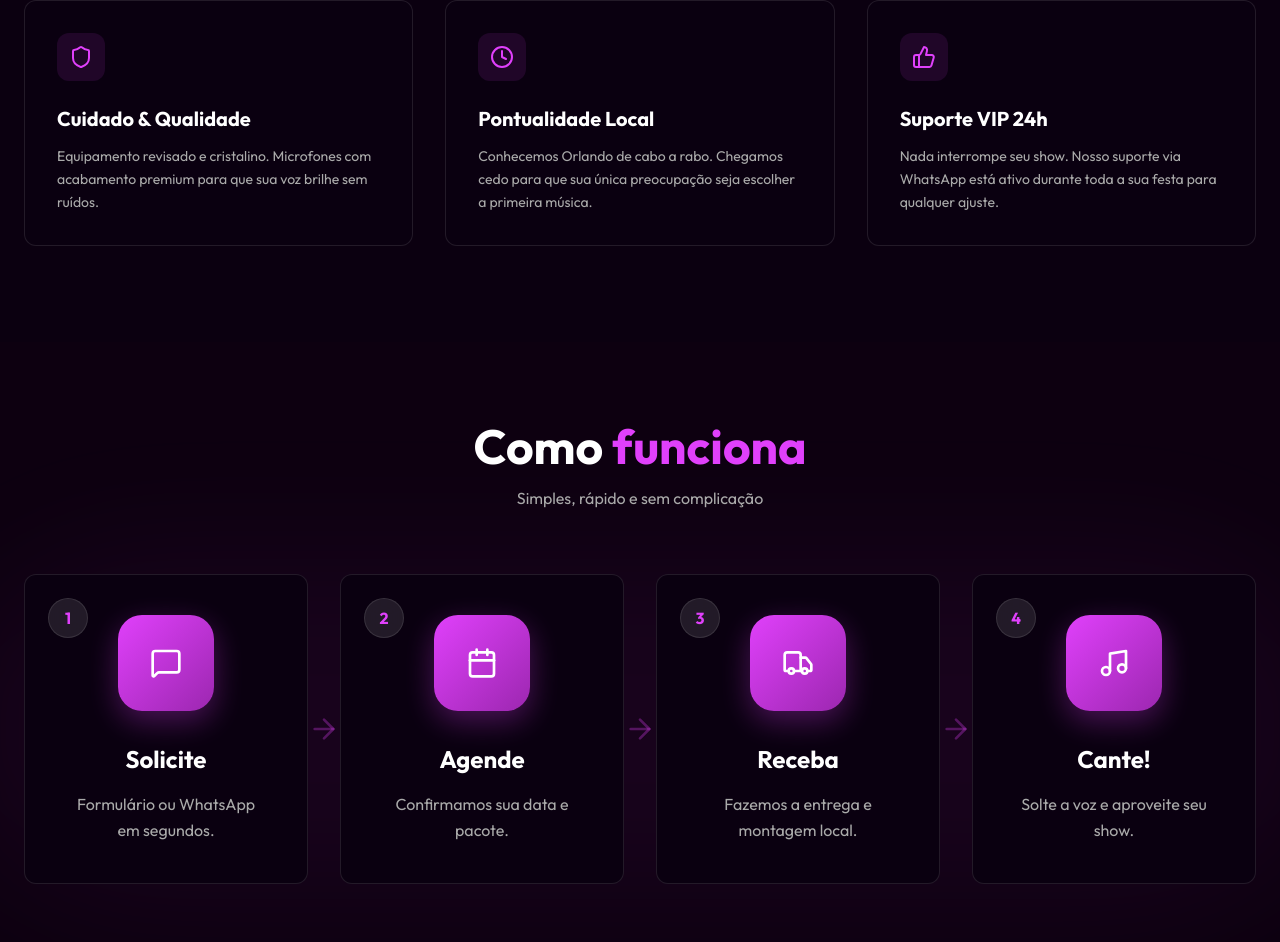
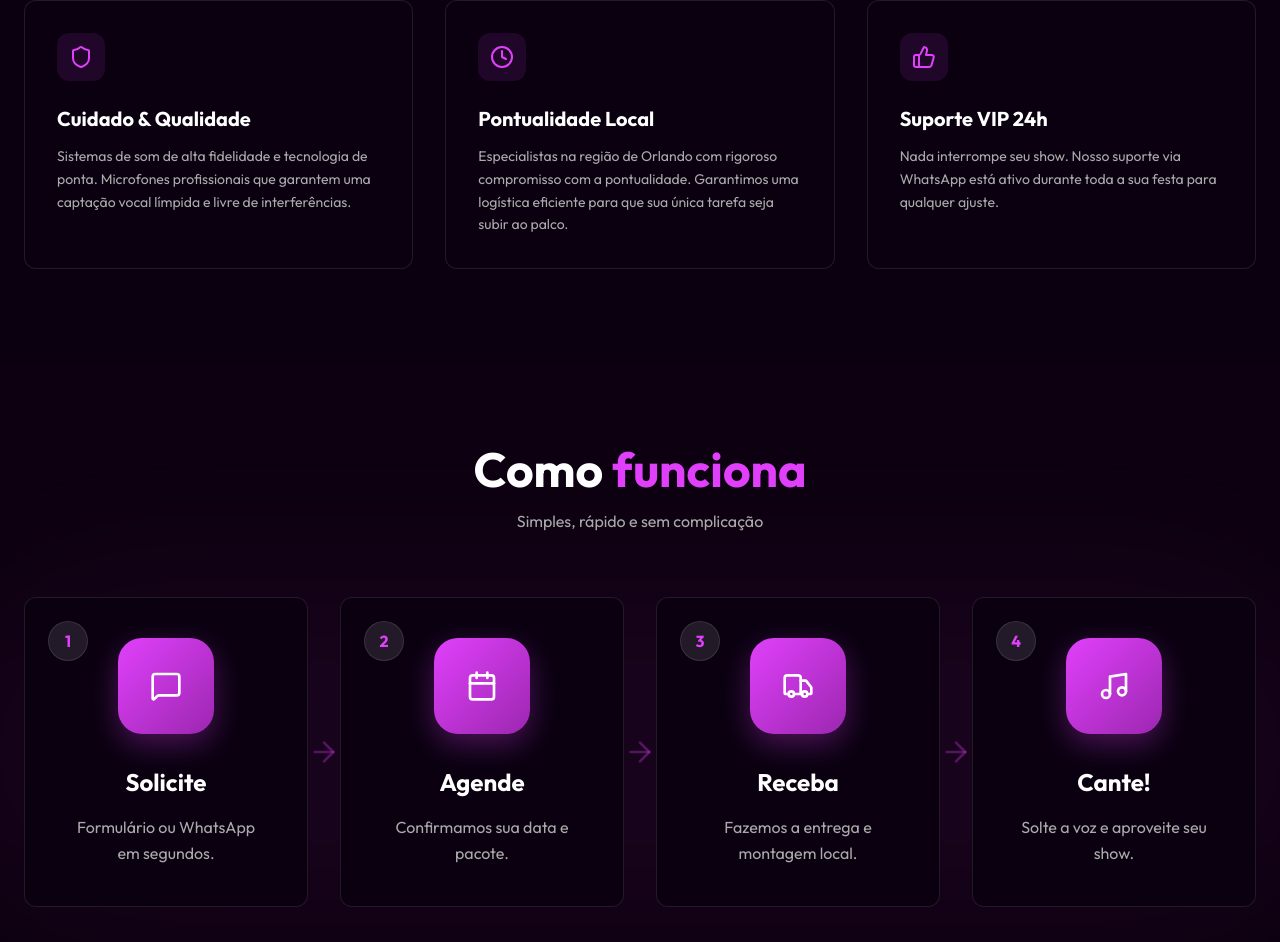
Before and after one commit to isaacaraujo10/Brazioke-orlando, a React (Vite) app: page / in a window 1280 px wide. Shown: the part 995-1937 px from the top of the page. Built offline with nearby package versions, Linux system fonts and the light colour scheme.

Commit message:
feat: Improve service descriptions and banner image
Refine the descriptions of service offerings to better highlight the premium nature of the equipment and the local expertise. Update the README banner image to a more relevant asset.

```diff
--- a/src/App.tsx
+++ b/src/App.tsx
@@ -500,12 +500,12 @@ export default function App() {
               {
                 icon: <Shield className="text-primary" />,
                 title: 'Cuidado & Qualidade',
-                desc: 'Equipamento revisado e cristalino. Microfones com acabamento premium para que sua voz brilhe sem ruídos.'
+                desc: 'Sistemas de som de alta fidelidade e tecnologia de ponta. Microfones profissionais que garantem uma captação vocal límpida e livre de interferências.'
               },
               {
                 icon: <Clock className="text-primary" />,
                 title: 'Pontualidade Local',
-                desc: 'Conhecemos Orlando de cabo a rabo. Chegamos cedo para que sua única preocupação seja escolher a primeira música.'
+                desc: 'Especialistas na região de Orlando com rigoroso compromisso com a pontualidade. Garantimos uma logística eficiente para que sua única tarefa seja subir ao palco.'
               },
               {
                 icon: <ThumbsUp className="text-primary" />,
```
Also changed, not shown: 1 other file (tests, documents, lock files or other folders).
